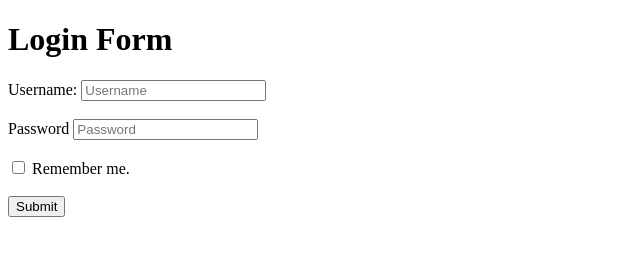
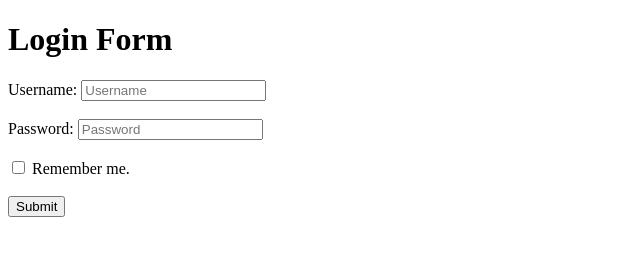
Before and after one commit to acciojob/remember-me-login-form-shahids444, a website: page main.html in a window 1280 px wide. Shown: the full height of the page, 0-640 px from the left. Drawn offline with Linux system fonts and the light colour scheme.

Commit message:
created a submission

```diff
--- a/main.html
+++ b/main.html
@@ -16,7 +16,7 @@
   <form id="loginForm">
 	  <label for = "username">Username:</label>
     <input type="text" id="username" placeholder="Username" /><br><br>
-	<label for = "password">Password</label>
+	<label for = "password">Password:</label>
     <input type="password" id="password" placeholder="Password" /><br><br>
     <label>
       <input type="checkbox" id="checkbox" />
```
